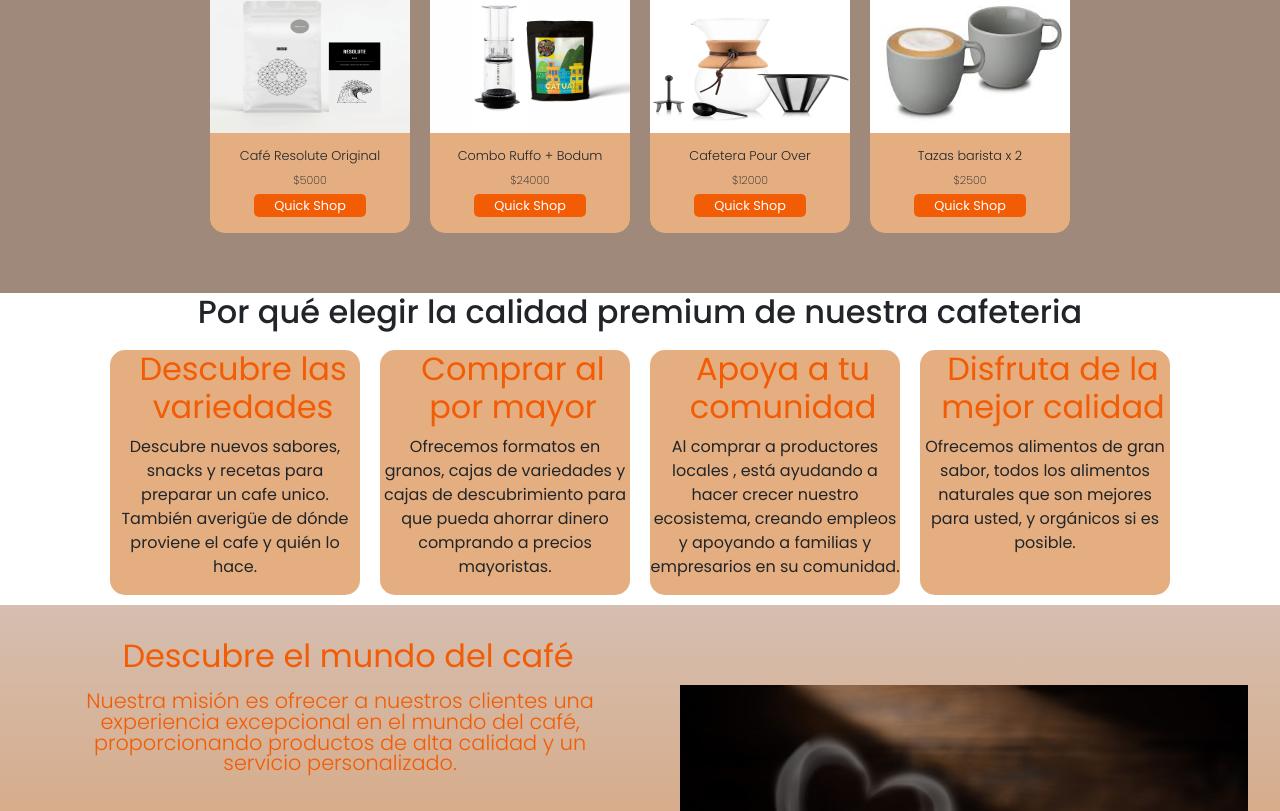
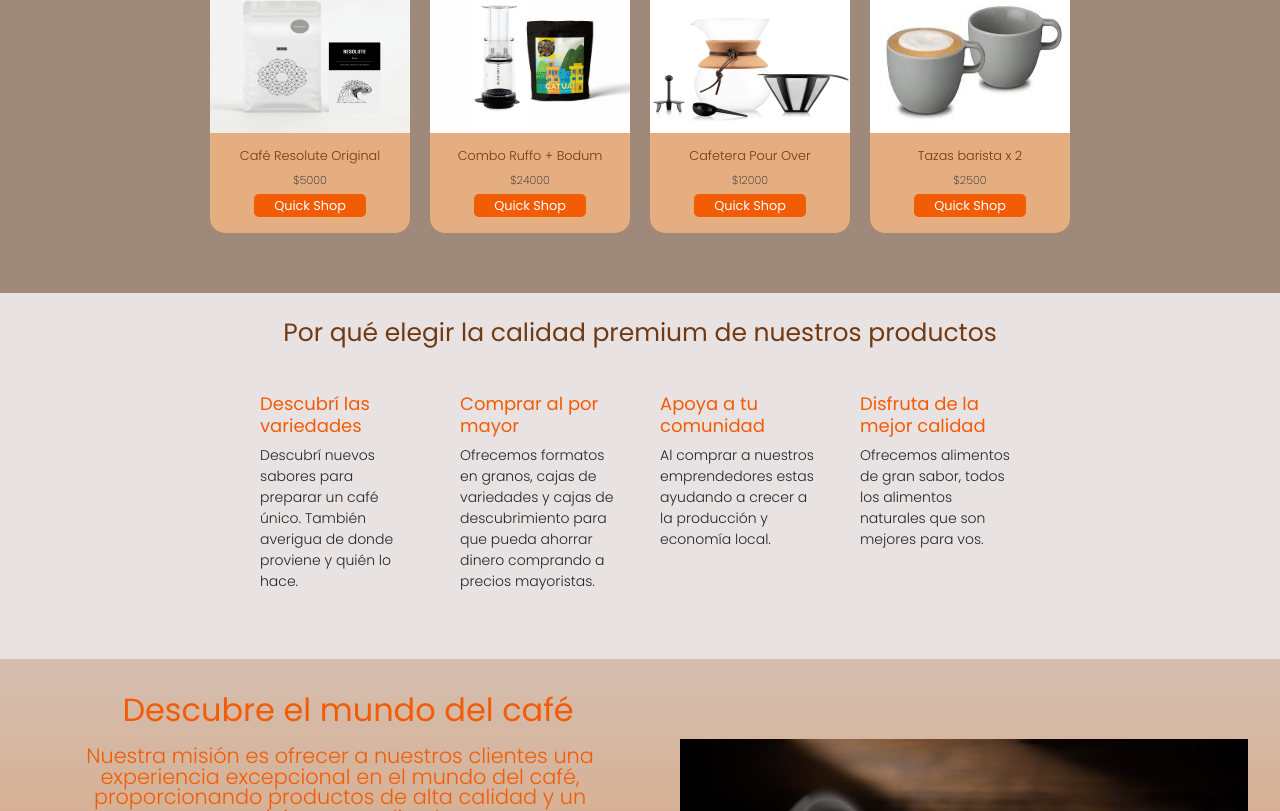
Before and after one commit to JulianCompierchio/EcommerceReact, a React (Create React App) app: page / in a window 1280 px wide. Shown: the part 849-1660 px from the top of the page. Built offline with nearby package versions, Linux system fonts and the light colour scheme; data requests are answered from the project's data file.

Commit message:
actualizando rama

```diff
--- a/src/Components/AboutUs/AboutUs.css
+++ b/src/Components/AboutUs/AboutUs.css
@@ -0,0 +1,27 @@
+    .div_container_section{
+        background-color: rgb(233, 226, 226);
+    }
+
+    .h2title_section{
+    text-align: center;
+    font-size: 25px;
+    color: #703a13;
+    font-weight: 400;
+    padding-top: 25px;
+    margin-bottom: 25px;
+}
+
+@media (min-width: 440px) and (max-width: 1154px ) {
+    .div_container_section {
+    padding-left: 5%;
+    }
+}
+
+/* Estilos que se aplicarán a dispositivos móviles o pantallas estrechas */
+
+@media (max-width:440px ) {
+    .h2title_section{
+        font-size: 18px;
+        padding-left: 5%;
+    }
+}
--- a/src/Components/AboutUs/AboutUs.js
+++ b/src/Components/AboutUs/AboutUs.js
@@ -4,29 +4,29 @@ import './AboutUs.css'
 const cardsDB = [
   {
     id : 1,
-    titulo: "Descubre las variedades",
-    descripcion : "Descubre nuevos sabores, snacks y recetas para preparar un cafe unico. También averigüe de dónde proviene el cafe y quién lo hace."
+    titulo: "Descubrí las variedades",
+    descripcion : "Descubrí nuevos sabores para preparar un café único. También averigua de donde proviene y quién lo hace."
   },
   {
       id : 2,
       titulo : "Comprar al por mayor",
-      descripcion : "Ofrecemos formatos en  granos, cajas de variedades y cajas de descubrimiento para que pueda ahorrar dinero  comprando a precios mayoristas."
+      descripcion : "Ofrecemos formatos en granos, cajas de variedades y cajas de descubrimiento para que pueda ahorrar dinero comprando a precios mayoristas."
     },
     {
       id : 3,
-      titulo : "Apoya a tu comunidad " ,
-      descripcion : "Al comprar  a productores locales , está ayudando a hacer crecer nuestro ecosistema, creando empleos y apoyando a familias y empresarios en su comunidad. "
+      titulo : "Apoya a tu comunidad ",
+      descripcion : "Al comprar a nuestros emprendedores estas ayudando a crecer a la producción y economía local."
     },
     {
       id : 4,
       titulo : "Disfruta de la mejor calidad",
-      descripcion : " Ofrecemos alimentos de gran sabor, todos los alimentos naturales que son mejores para usted, y orgánicos si es posible."
+      descripcion : " Ofrecemos alimentos de gran sabor, todos los alimentos naturales que son mejores para vos."
     },
 ]
 const AboutUs = () => {
   return (
     <div className='div_container_section'>
-      <h2 className='h2title_section'> Por qué elegir la calidad  premium de nuestra cafeteria </h2>
+      <h2 className='h2title_section'> Por qué elegir la calidad  premium de nuestros productos </h2>
       <>
       <CardList
       data= {cardsDB}
--- a/src/Components/AboutUs/Card.js
+++ /dev/null
@@ -1,12 +0,0 @@
-import './Cards.css'
-const Card = (props ) => {
-    return (
-        <figure className='cardsAbout-us' >
-            <figcaption className='texto-tarjetas'>
-                <h3>{props.card.titulo}</h3>
-                <p> {props.card.descripcion}</p>
-            </figcaption>
-        </figure>
-    )
-}
-export default Card
--- a/src/Components/AboutUs/CardList.css
+++ b/src/Components/AboutUs/CardList.css
@@ -3,29 +3,20 @@
     justify-content: center;
 }
 
-
-
 @media (min-width: 440px) and (max-width: 1154px) {
   /* Estilos que se aplicarán a tabletas y pantallas medianas */
-
   .container-cardlista {
           display: grid;
           grid-template-columns: repeat(2, 1fr);
           grid-gap: 10px; /* Espacio entre las cartas */
-
-
-
+          margin-left: 10%;
     }
   }
-
-
-   @media (max-width: 430px) {
+@media (max-width: 439px) {
   /* Estilos que se aplicarán a dispositivos móviles o pantallas estrechas */
   .container-cardlista {
     display: flex;
     flex-direction: column;
-        margin-left: 5%;
-
+    margin-left: 10%;
     }
-
   }
--- a/src/Components/AboutUs/CardList.js
+++ b/src/Components/AboutUs/CardList.js
@@ -1,10 +1,10 @@
-import Card from './Card'
+import Card from './Tarjetas'
 import './CardList.css'
 
 const CardList = (props) => {
     return (
         <div className='container-cardlista'>
-             {
+            {
             props.data.map(card => <Card
                 key= {card.id}
                 card={card}
@@ -12,7 +12,6 @@ const CardList = (props) => {
             )
         }
         </div>
-
     )
 }
 
--- a/src/Components/AboutUs/Cards.css
+++ b/src/Components/AboutUs/Tarjetas.css
@@ -1,15 +1,7 @@
 .cardsAbout-us{
-    border: 5px;
-    width: 250px;
-
+    height: 270px;
+    width: 200px;
     border-radius: 15px;
-    background-color: #e4ae80;
-    display: flex;
-    flex-direction: column;
-    align-items: center;
-
-    text-align: center;
-    margin: 10px;
     transition: 0.3s;
     cursor:pointer;
 }
@@ -17,26 +9,32 @@
     transform:translateY(-0.5rem);
     box-shadow: 5px 5px 5px 1px rgba(0, 0, 0, 0.5)!important;
 }
-.texto-tarjetas{
-    text-align: center;
+.contenedor-tarjetas{
+  text-align: left;
+  padding: 20px 25px 25px 20px;
+}
+.parrafo-tarjetas{
+    font-size: 14px;
+    font-weight: 300;
+}
+.titulo-tarjetas{
+  margin-left: 0px;
+  text-align: left;
+  font-size: 18px;
 }
 /* Estilos para la vista tablet*/
 
 @media (min-width: 440px) and (max-width: 1154px ) {
-
 
     .cardsAbout-us {
       width: 95%; /* Ajusta el ancho*/
     }
   }
 
-
-    /* Estilos que se aplicarán a dispositivos móviles o pantallas estrechas */
+  /* Estilos que se aplicarán a dispositivos móviles o pantallas estrechas */
 
   @media (max-width:440px ) {
     .cardsAbout-us{
-       width: 95%;
+    width: 95%;
     }
-
-
   }
--- /dev/null
+++ b/src/Components/AboutUs/Tarjetas.js
@@ -0,0 +1,12 @@
+import './Tarjetas.css'
+const Card = (props ) => {
+    return (
+        <figure className='cardsAbout-us' >
+            <figcaption className='contenedor-tarjetas'>
+                <h3 className='titulo-tarjetas'>{props.card.titulo}</h3>
+                <p className='parrafo-tarjetas'> {props.card.descripcion}</p>
+            </figcaption>
+        </figure>
+    )
+}
+export default Card
--- a/src/Components/Carousel/Carousel.css
+++ b/src/Components/Carousel/Carousel.css
@@ -21,6 +21,7 @@
       justify-content: center;
       font-size: 2rem;
       font-weight: 400;
+      color:#703a13;
   }
   .slick-dots {
       display: block;
--- a/src/Components/Carousel/Carrusel.js
+++ b/src/Components/Carousel/Carrusel.js
@@ -17,7 +17,7 @@ const Carrusel = () => {
         <div className="img2">
           <img
             className="img"
-            src="https://i.pinimg.com/originals/47/3c/09/473c0981c7a802906a0f38e06059ae32.png"
+            src="https://images.dunelm.com/30791857.jpg?$standardplayerdefault$&img404=noimagedefault"
             alt="cafetera francesa con aza "
           />
         </div>
@@ -31,57 +31,57 @@ const Carrusel = () => {
         <div className="img2">
           <img
             className="img"
-            src="https://http2.mlstatic.com/D_NQ_NP_639851-MLA31624026779_072019-O.jpg"
-            alt="cafetera italiana negra"
+            src="https://i.ebayimg.com/images/g/gsIAAOSwnR5j~2nk/s-l500.jpg"
+            alt="cafetera doble"
           />
         </div>
         <div className="img2">
           <img
             className="img"
-            src="https://encrypted-tbn0.gstatic.com/images?q=tbn:ANd9GcTbrinP_ku740wJ1LhSWZUEARVYMo-_4tkW4g&usqp=CAU"
-            alt="cafetera francesa"
+            src="https://encrypted-tbn0.gstatic.com/images?q=tbn:ANd9GcRhcaGp-BK6ncBrJl_Wk-cNd5qNYsHCWqhssaWq2Lm8czu0vG1oyHcLaKeryaTw2DeCcnU&usqp=CAU"
+            alt="cafetera vidrio"
           />
         </div>
         <div className="img2">
           <img
             className="img"
-            src="https://d2r9epyceweg5n.cloudfront.net/stores/111/620/products/51-d4cfd034a151b337a216443550810948-640-0.png"
-            alt="cafetera express doble"
+            src="https://d3ugyf2ht6aenh.cloudfront.net/stores/001/130/674/products/cafe-360-granos1-3e1953a309fbef0e2016370020666710-640-0.webp"
+            alt="cafe verde"
           />
         </div>
         <div className="img2">
           <img
             className="img"
-            src="https://encrypted-tbn0.gstatic.com/images?q=tbn:ANd9GcRAtSBH9EbUljyjAiDHEla3dTlLo_7TALAIeg&usqp=CAU"
+            src="https://www.ikea.com/gb/en/images/products/gladelig-mug-grey__0800258_pe767830_s5.jpg?f=xl"
             alt="taza"
           />
         </div>
         <div className="img2">
           <img
             className="img"
-            src="https://http2.mlstatic.com/D_NQ_NP_898476-MLA69638834680_052023-O.webp"
+            src="https://www.modobarista.com/product_images/o/534/combo_delter_y_catuai__97659_zoom.jpg"
             alt="cafetera filtro"
           />
         </div>
         <div className="img2">
           <img
             className="img"
-            src="https://http2.mlstatic.com/D_NQ_NP_706769-MLA54195258289_032023-O.webp"
+            src="https://www.jugarijugar.com/23405-large_default/molinillo-para-cafe.jpg"
             alt="molinillo de café"
           />
         </div>
         <div className="img2">
           <img
             className="img"
-            src="https://www.dekano.pe/wp-content/uploads/2020/09/dekano-8-300x300.jpg"
-            alt="cafetera presion"
+            src="https://encrypted-tbn0.gstatic.com/images?q=tbn:ANd9GcRyEeftIngxnKyQYXY2kBnNcl95zdb7LEULQA&usqp=CAU"
+            alt="cafetera negra"
           />
         </div>
         <div className="img2">
           <img
             className="img"
-            src="https://carrefourar.vtexassets.com/arquivos/ids/162461-800-auto?v=637467661969600000&width=800&height=auto&aspect=true"
-            alt="cafetera de capsula"
+            src="https://ruffocoffee.com/wp-content/uploads/2023/04/Mas-fotos-productos-web-2023-04-11T154151.566.png"
+            alt="cafe ruffo"
           />
         </div>
       </Slider>
```
Lines whose indentation alone changed are shown as unchanged.
